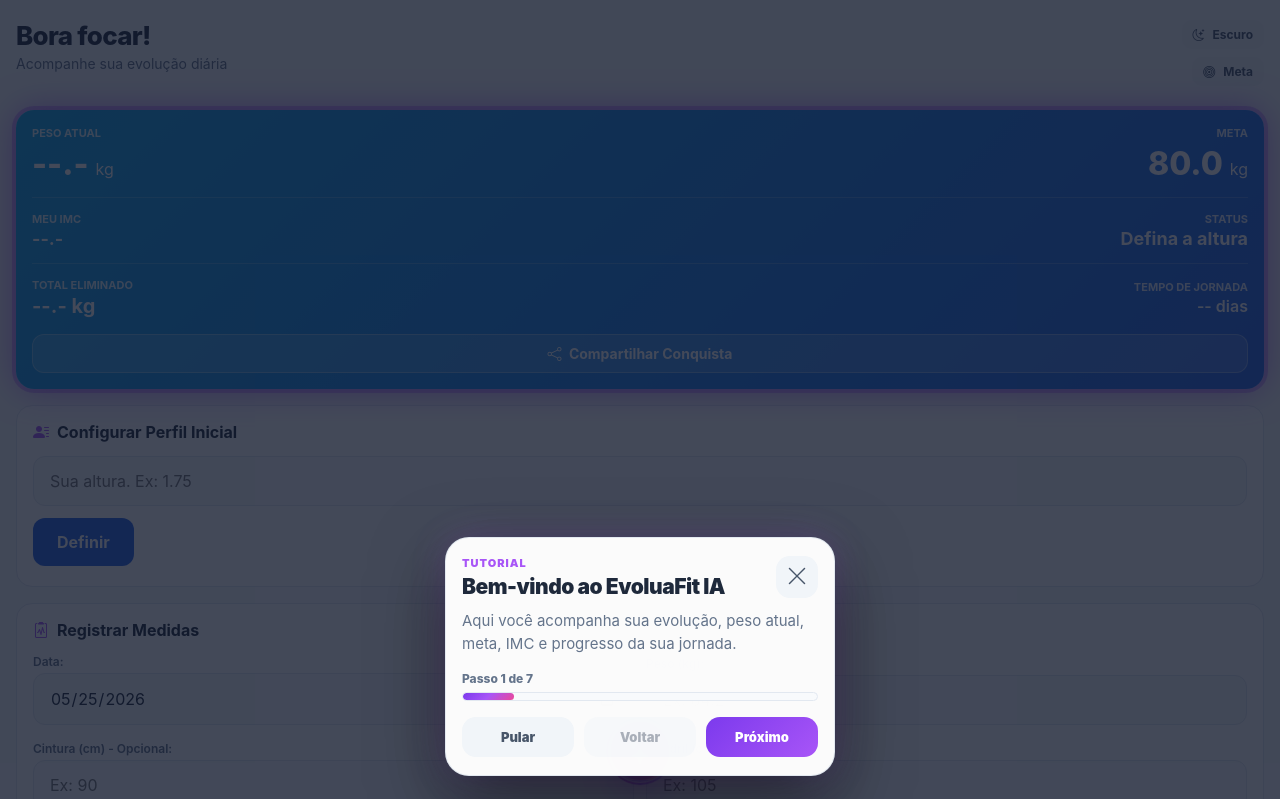
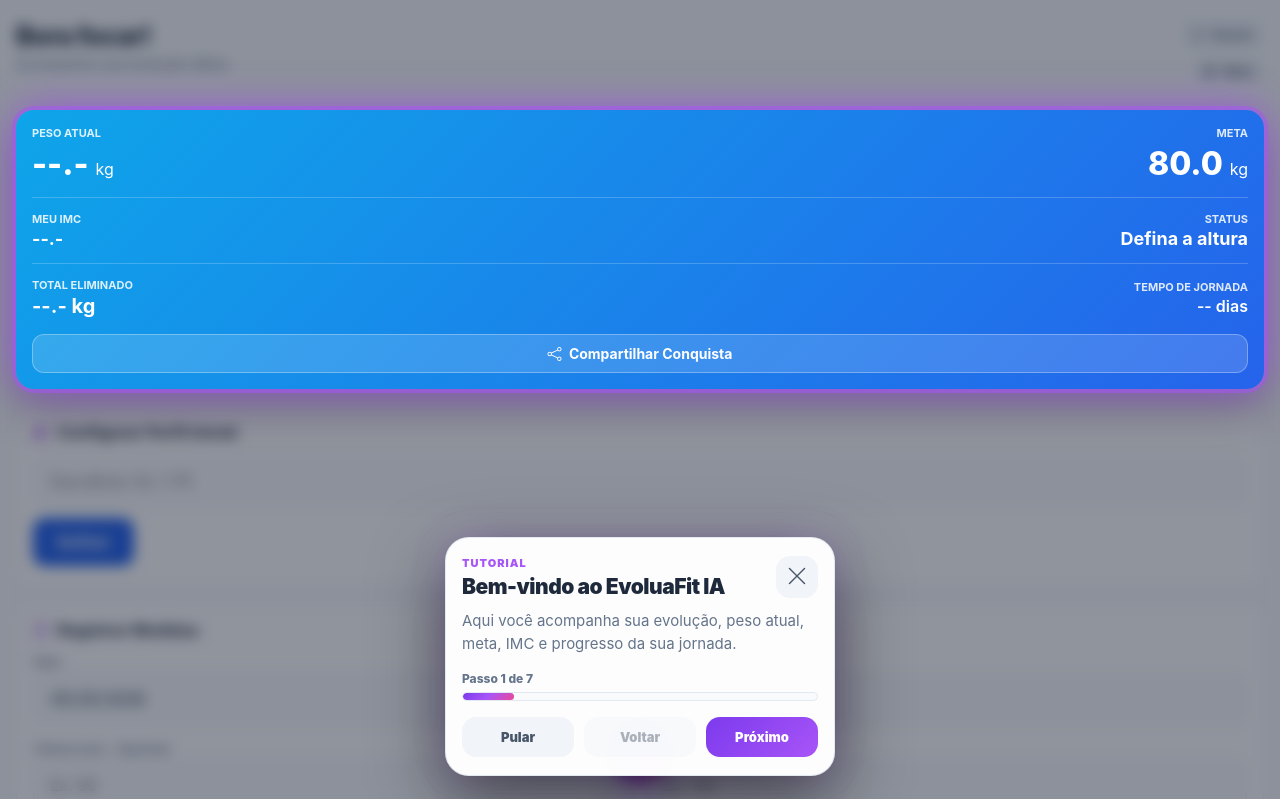
Before and after one commit to carvalho832-glitch/app-foco-ou-monitor-de-peso, a plain HTML site: page index.html in a window 1280 px wide. Shown: the top 799 px of the page. Drawn offline with nearby package versions, Linux system fonts and the light colour scheme.

Commit message:
Atualizar o style.css

```diff
--- a/style.css
+++ b/style.css
@@ -1214,7 +1214,7 @@
   animation: spin 1s linear infinite;
 }
 
-/* TUTORIAL GUIADO REVISADO */
+/* TUTORIAL GUIADO COM FUNDO EMBAÇADO E DESTAQUE LIMPO */
 
 .tutorial-overlay {
   position: fixed;
@@ -1223,14 +1223,9 @@
   display: none;
   justify-content: center;
   padding: 18px 18px calc(24px + env(safe-area-inset-bottom));
-
-  /* Fundo escuro sem embaçar */
-  background: rgba(15, 23, 42, 0.78);
-
-  /* Remove o efeito embaçado */
-  backdrop-filter: none;
-  -webkit-backdrop-filter: none;
-
+  background: rgba(15, 23, 42, 0.46);
+  backdrop-filter: blur(7px);
+  -webkit-backdrop-filter: blur(7px);
   pointer-events: auto;
 }
 
@@ -1249,7 +1244,7 @@
 
 .tutorial-card {
   position: relative;
-  z-index: 30002;
+  z-index: 30003;
   width: calc(100% - 20px);
   max-width: 390px;
   max-height: 52vh;
@@ -1398,11 +1393,12 @@
 
 .tutorial-highlight {
   position: relative;
-  z-index: 29999 !important;
+  z-index: 30002 !important;
   border-radius: 18px;
   box-shadow:
-    0 0 0 4px rgba(168, 85, 247, 0.42),
-    0 0 34px rgba(168, 85, 247, 0.75) !important;
+    0 0 0 4px rgba(168, 85, 247, 0.50),
+    0 0 42px rgba(168, 85, 247, 0.85),
+    0 18px 45px rgba(0, 0, 0, 0.28) !important;
   animation: tutorialHighlightPulse 1.5s ease-in-out infinite;
 }
 
@@ -1590,13 +1586,15 @@
 @keyframes tutorialHighlightPulse {
   0%, 100% {
     box-shadow:
-      0 0 0 4px rgba(168, 85, 247, 0.24),
-      0 0 24px rgba(168, 85, 247, 0.42);
+      0 0 0 4px rgba(168, 85, 247, 0.30),
+      0 0 26px rgba(168, 85, 247, 0.52),
+      0 18px 45px rgba(0, 0, 0, 0.24);
   }
 
   50% {
     box-shadow:
-      0 0 0 6px rgba(168, 85, 247, 0.38),
-      0 0 42px rgba(168, 85, 247, 0.72);
-  }
-}
+      0 0 0 6px rgba(168, 85, 247, 0.50),
+      0 0 48px rgba(168, 85, 247, 0.86),
+      0 22px 55px rgba(0, 0, 0, 0.32);
+  }
+}
```
